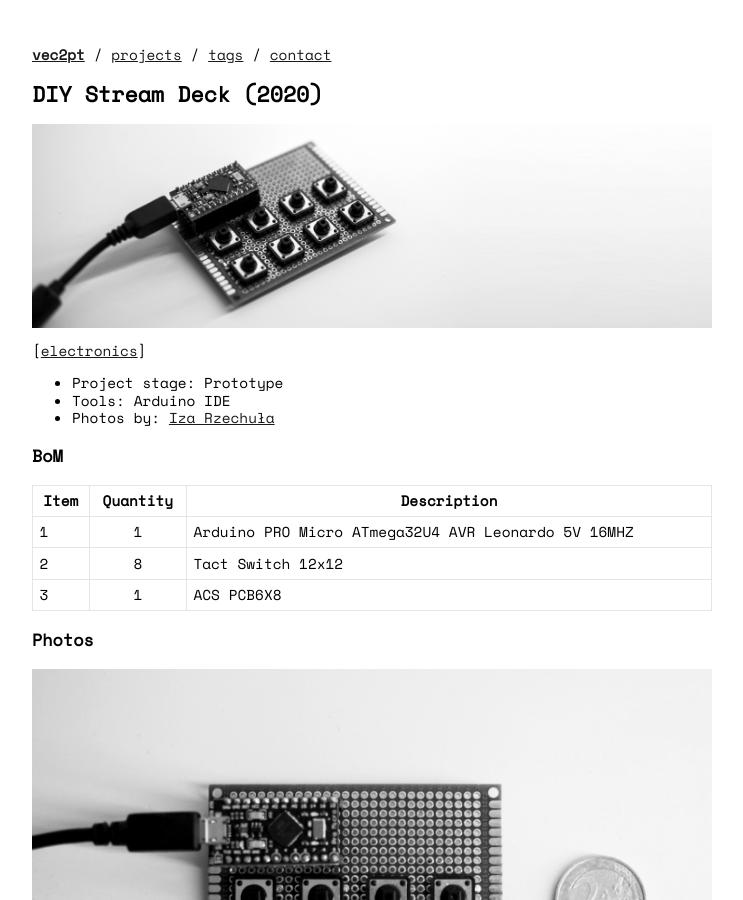
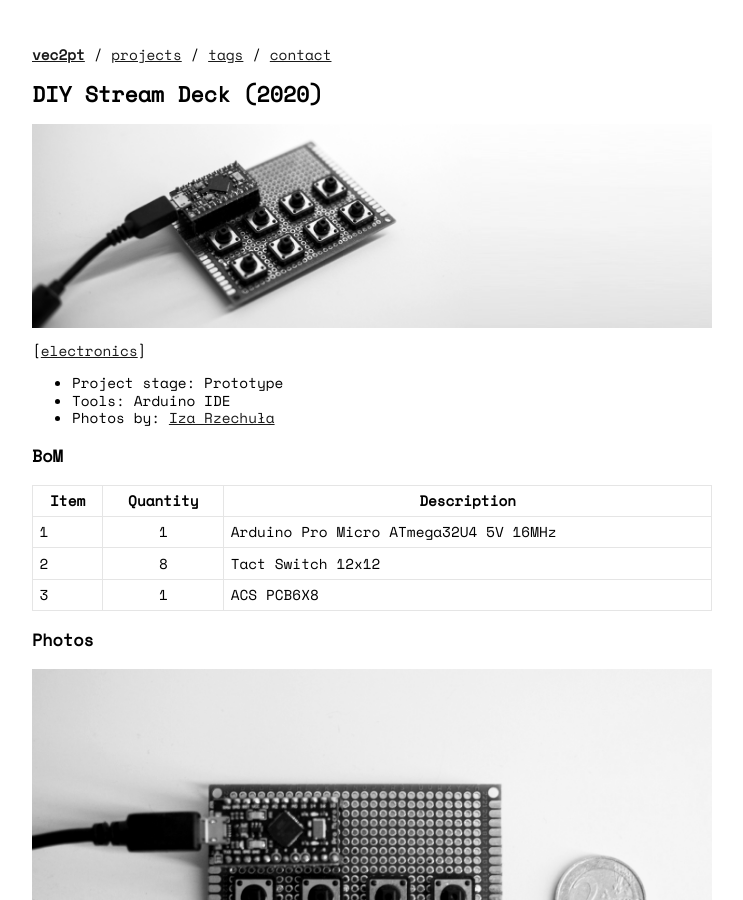
Before and after one commit to vec2pt/vec2pt.github.io, a Jekyll site: the page built from _posts/2020-11-17-streamdeck.md, in a window 1280 px wide and 900 px high. Shown: the whole window, without its empty margins (268-1011 px from the left). Built offline with Jekyll 4.4.1, drawn with Linux system fonts in a browser that asks for light colours; nearby versions of some CDN libraries.

Commit message:
BoM Update

```diff
--- a/_posts/2020-11-17-streamdeck.md
+++ b/_posts/2020-11-17-streamdeck.md
@@ -14,7 +14,7 @@ img: ../assets/images/streamdeck.png
 
 | Item | Quantity | Description |
 | --- | :-: | --- |
-| 1 | 1 | Arduino PRO Micro ATmega32U4 AVR Leonardo 5V 16MHZ |
+| 1 | 1 | Arduino Pro Micro ATmega32U4 5V 16MHz |
 | 2 | 8 | Tact Switch 12x12 |
 | 3 | 1 | ACS PCB6X8 |
 
```
